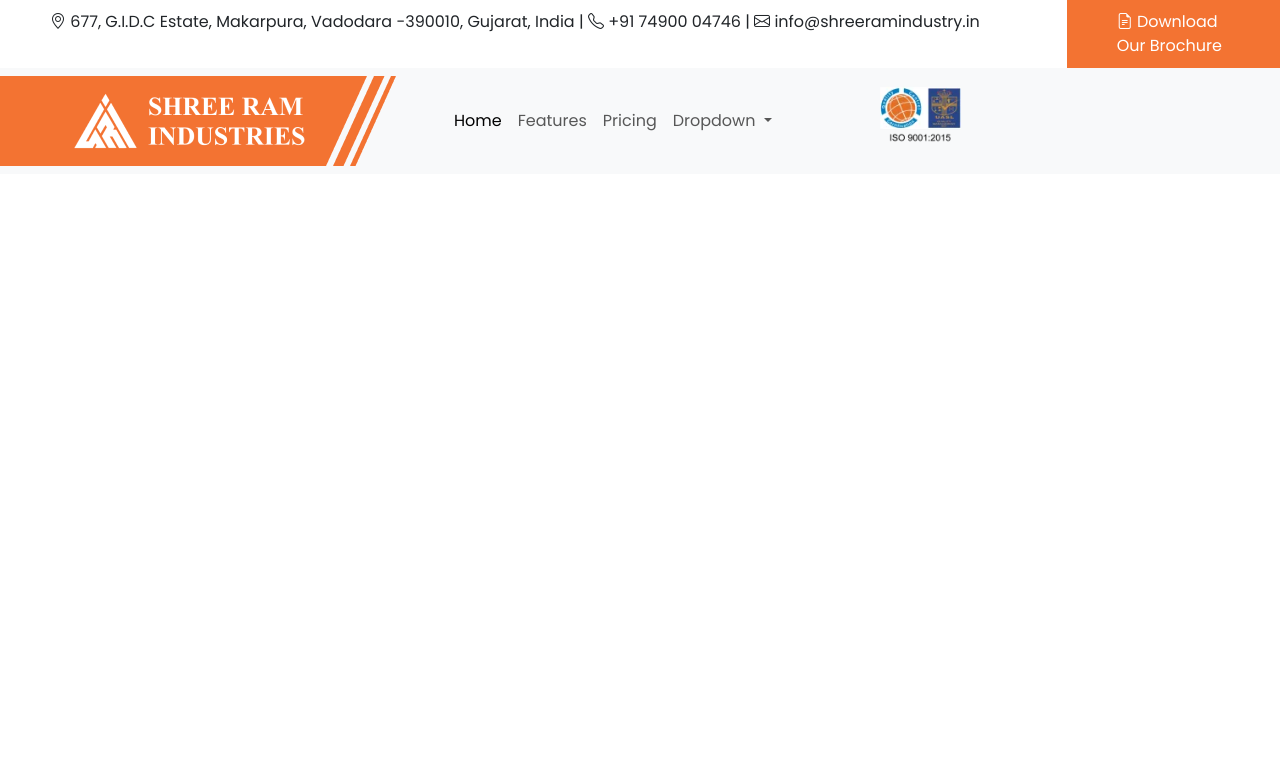
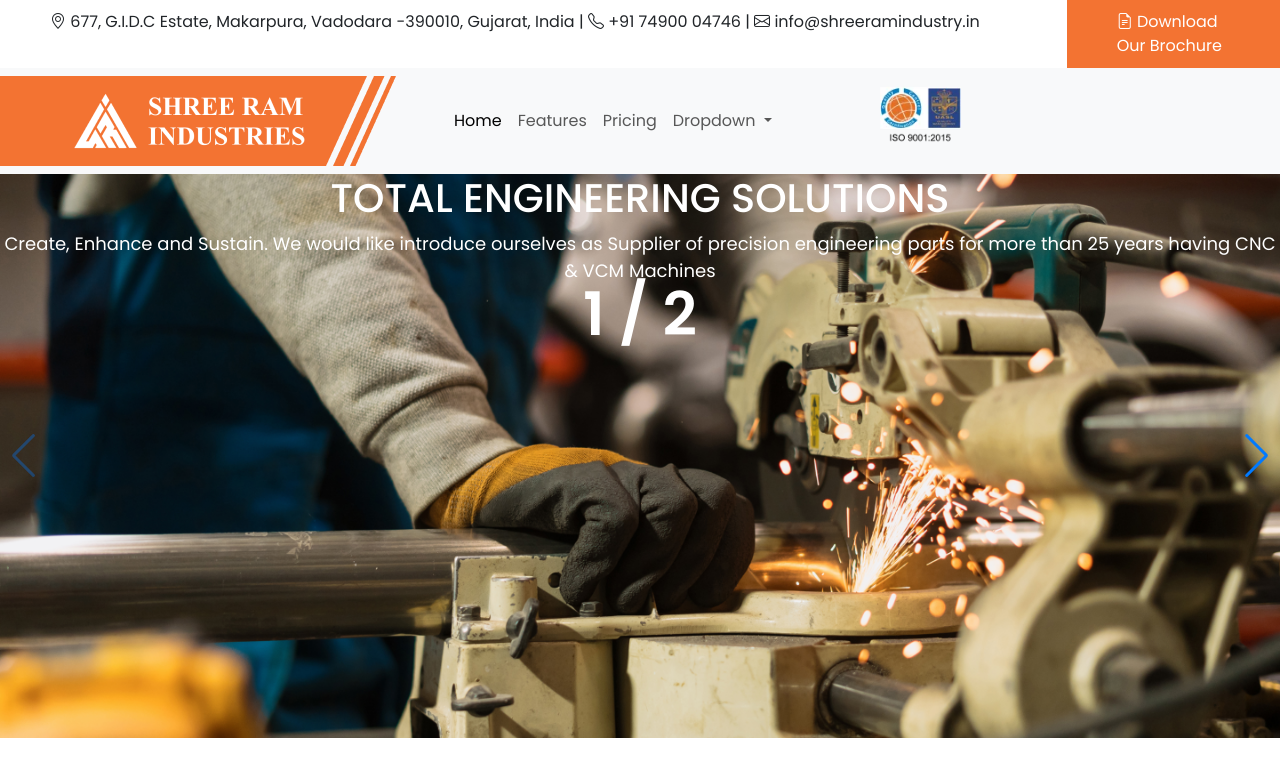
Before and after one commit to InboxTech/shree_ram_industry, a PHP site: page / in a window 1280 px wide. Shown: the top 777 px of the page. Run offline with PHP 8.4, Linux system fonts and the light colour scheme.

Commit message:
swiper create.

```diff
--- a/index.html
+++ b/index.html
@@ -17,6 +17,9 @@
     <link
         href="https://fonts.googleapis.com/css2?family=Poppins:ital,wght@0,100;0,200;0,300;0,400;0,500;0,600;0,700;0,800;0,900;1,100;1,200;1,300;1,400;1,500;1,600;1,700;1,800;1,900&display=swap"
         rel="stylesheet" />
+    <!-- swiper -->
+    <link rel="stylesheet" href="https://cdn.jsdelivr.net/npm/swiper@11/swiper-bundle.min.css" />
+
 </head>
 
 <body>
@@ -25,8 +28,8 @@
         <nav class="">
             <div class="nav-1">
                 <div class="col-lg-10">
-                    <span><i class="bi bi-geo-alt"></i> 677, G.I.D.C Estate, Makarpura, Vadodara -390010, Gujarat, India
-                        |</span>
+                    <span><i class="bi bi-geo-alt"></i> 677, G.I.D.C Estate, Makarpura,
+                        Vadodara -390010, Gujarat, India |</span>
                     <span><i class="bi bi-telephone"></i> +91 74900 04746 |</span>
                     <span><i class="bi bi-envelope"></i> info@shreeramindustry.in</span>
                 </div>
@@ -53,29 +56,76 @@
                                 <a class="nav-link" href="#">Pricing</a>
                             </li>
                             <li class="nav-item dropdown">
-                                <a class="nav-link dropdown-toggle" href="#" role="button" data-bs-toggle="dropdown" aria-expanded="false">
+                                <a class="nav-link dropdown-toggle" href="#" role="button" data-bs-toggle="dropdown"
+                                    aria-expanded="false">
                                     Dropdown
                                 </a>
                                 <ul class="dropdown-menu">
                                     <li><a class="dropdown-item" href="#">Action</a></li>
-                                    <li><a class="dropdown-item" href="#">Another action</a></li>
                                     <li>
-                                        <hr class="dropdown-divider">
+                                        <a class="dropdown-item" href="#">Another action</a>
                                     </li>
-                                    <li><a class="dropdown-item" href="#">Something else here</a></li>
+                                    <li>
+                                        <hr class="dropdown-divider" />
+                                    </li>
+                                    <li>
+                                        <a class="dropdown-item" href="#">Something else here</a>
+                                    </li>
                                 </ul>
                             </li>
                         </ul>
                     </div>
-                    <div><img src="public/image/certification.png" alt=""></div>
+                    <div><img src="public/image/certification.png" alt="" /></div>
                 </div>
             </div>
         </nav>
     </header>
-    <main></main>
+    <main>
+        <!-- swiper -->
+        <div>
+            <div class="swiper mySwiper">
+                <div class="swiper-wrapper">
+                    <div class="swiper-slide">
+                        <img src="public/image/s1.png" alt="">
+                        <!-- img text -->
+                        <div class="overlay-text">
+                            <div>
+                                <span>
+                                    <h1>TOTAL ENGINEERING SOLUTIONS</h1>
+                                </span>
+                                <span>Create, Enhance and Sustain.</span>
+                                <span>We would like introduce ourselves as Supplier of precision engineering parts for
+                                    more than 25 years having CNC & VCM Machines</span>
+                            </div>
+                        </div>
+                    </div>
+                    <div class="swiper-slide">
+                        <img src="public/image/s1.png" alt="">
+                        <!-- img text -->
+                        <div class="overlay-text">
+                            <div>
+                                <span>
+                                    <h1>TOTAL ENGINEERING SOLUTIONS</h1>
+                                </span>
+                                <span>Create, Enhance and Sustain.</span>
+                                <span>We would like introduce ourselves as Supplier of precision engineering parts for
+                                    more than 25 years having CNC & VCM Machines</span>
+                            </div>
+                        </div>
+                    </div>
+                </div>
+                <div class="swiper-pagination"></div>
+                <div class="swiper-button-next"></div>
+                <div class="swiper-button-prev"></div>
+            </div>
+        </div>
+    </main>
     <footer>
         <!-- place footer here -->
     </footer>
+    <!-- Swiper JS -->
+    <script src="https://cdn.jsdelivr.net/npm/swiper@11/swiper-bundle.min.js"></script>
+
     <!-- Bootstrap JavaScript Libraries -->
     <script src="https://cdn.jsdelivr.net/npm/@popperjs/core@2.11.8/dist/umd/popper.min.js"
         integrity="sha384-I7E8VVD/ismYTF4hNIPjVp/Zjvgyol6VFvRkX/vR+Vc4jQkC+hVqc2pM8ODewa9r"
@@ -83,6 +133,25 @@
     <script src="https://cdn.jsdelivr.net/npm/bootstrap@5.3.2/dist/js/bootstrap.min.js"
         integrity="sha384-BBtl+eGJRgqQAUMxJ7pMwbEyER4l1g+O15P+16Ep7Q9Q+zqX6gSbd85u4mG4QzX+"
         crossorigin="anonymous"></script>
+
+    <script>
+        var swiper = new Swiper(".mySwiper", {
+            spaceBetween: 30,
+            centeredSlides: true,
+            // autoplay: {
+            //     delay: 2500,
+            //     disableOnInteraction: false,
+            // },
+            pagination: {
+                el: ".swiper-pagination",
+                type: "fraction",
+            },
+            navigation: {
+                nextEl: ".swiper-button-next",
+                prevEl: ".swiper-button-prev",
+            },
+        });
+    </script>
 </body>
 
 </html>
--- a/public/css/style.css
+++ b/public/css/style.css
@@ -1,4 +1,4 @@
-:root{
+:root {
   --orang-color: rgba(243, 115, 50, 1);
 }
 
@@ -10,20 +10,59 @@
 
 /* navbar */
 
-.nav-1{
+.nav-1 {
   display: flex;
   justify-content: space-between;
 }
-.nav-1 div{
+.nav-1 div {
   padding: 10px 50px;
 }
-.nav-1 .nav-doc{
+.nav-1 .nav-doc {
   background-color: var(--orang-color);
   color: #ffffff;
 }
 
+/* swiper */
+.swiper {
+    width: 100%;
+    height: 100%;
+  }
 
-.test{
+  .swiper-slide {
+    text-align: center;
+    font-size: 18px;
+    background: #fff;
+    display: flex;
+    justify-content: center;
+    align-items: center;
+  }
+
+  .swiper-slide img {
+    display: block;
+    width: 100%;
+    height: 100%;
+    object-fit: cover;
+  }
+
+ .swiper-pagination {
+    top: 15% !important;
+    font-weight: 600;
+    font-size: 60px;
+    width: 15%;
+    height: 10%;
+    padding: 10px;
+    color: #fff !important;
+    left: 80%;
+  }
+
+  .overlay-text {
+    position: absolute;
+    top: 0;
+    color: #fff;
+    text-align: center;
+  }
+
+.test {
   background-color: red;
   justify-content: space-between !important;
 }
```
Also changed, not shown: public/image/s1.png (added). Lines whose indentation alone changed are shown as unchanged.
